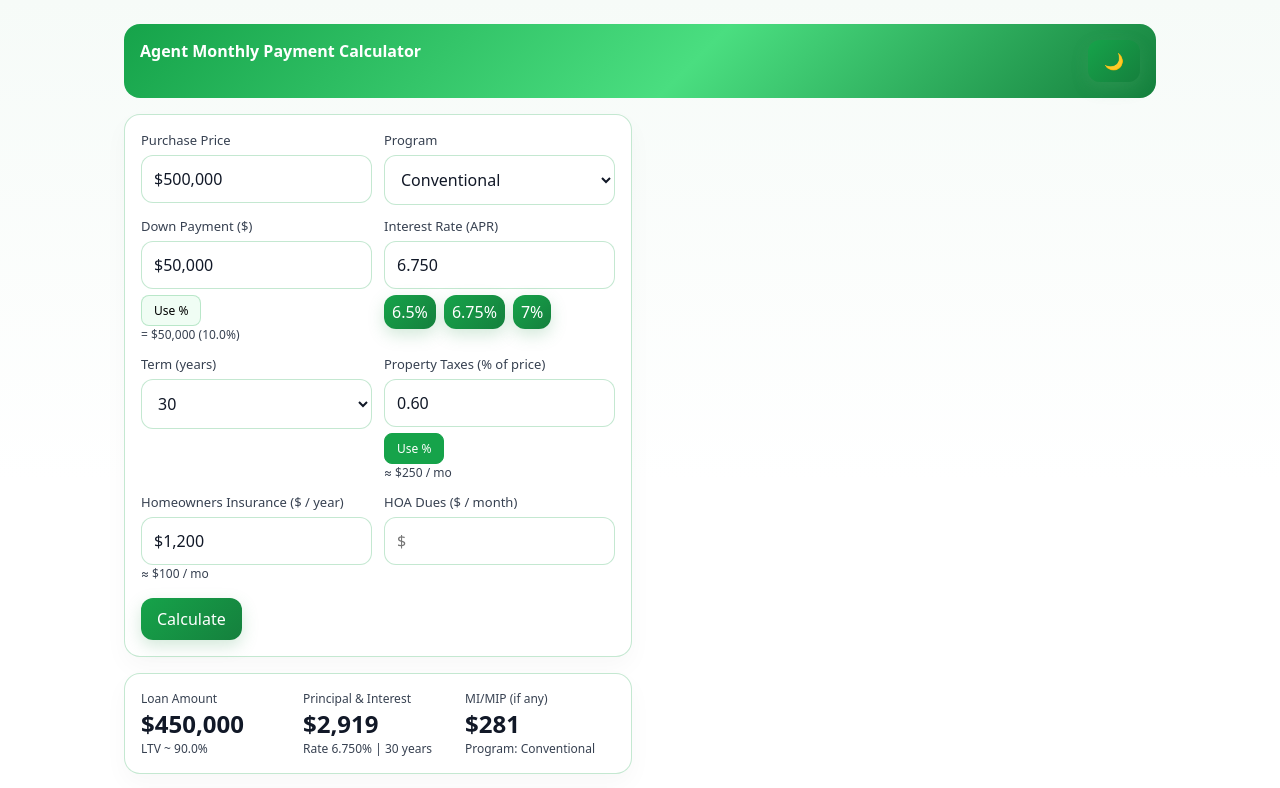
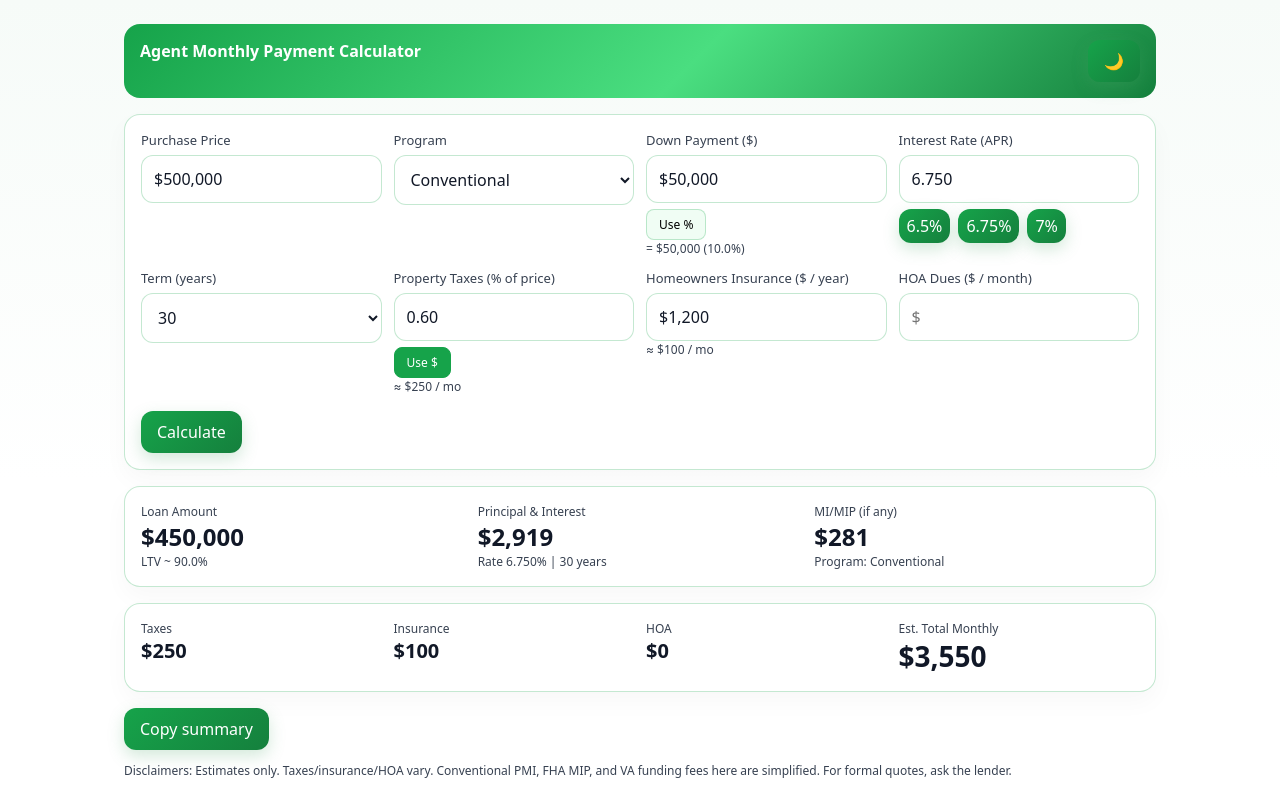
Before and after one commit to loganlgraham/agent-calculator, a React (Vite) app: page / in a window 1280 px wide. Shown: the top 788 px of the page. Built offline with nearby package versions, Linux system fonts and the light colour scheme.

Commit message:
feat: improve banner alignment and toggles

```diff
--- a/src/MonthlyPaymentCalculator.jsx
+++ b/src/MonthlyPaymentCalculator.jsx
@@ -199,9 +199,8 @@ export default function MonthlyPaymentCalculator(){
 
   return (
     <>
-      <section className="grid">
       <div className="card">
-          <div className="grid" style={{gridTemplateColumns:'1fr 1fr', gap:12}}>
+        <div className="form-grid">
             <div>
               <label>Purchase Price</label>
               <CurrencyInput value={price} onChange={setPrice} placeholder="$" />
@@ -222,7 +221,21 @@ export default function MonthlyPaymentCalculator(){
                 <CurrencyInput value={Number(downInput)||0} onChange={(v)=>setDownInput(v)} placeholder="$" />
               )}
               <div className="row" style={{marginTop:6}}>
-                <button className={`toggle ${downModePct ? 'active' : ''}`} onClick={()=>setDownModePct(p=>!p)}>Use %</button>
+                <button
+                  className={`toggle ${downModePct ? 'active' : ''}`}
+                  onClick={() => {
+                    if (downModePct) {
+                      const dollars = price * (Number(downInput) / 100);
+                      setDownInput(Math.round(dollars));
+                    } else {
+                      const pct = price > 0 ? (Number(downInput) / price) * 100 : 0;
+                      setDownInput(Number(pct.toFixed(2)));
+                    }
+                    setDownModePct(m => !m);
+                  }}
+                >
+                  {downModePct ? 'Use $' : 'Use %'}
+                </button>
               </div>
               <div className="small">= {fmtCurrency(downDollar)} ({fmtNumber(downPct,1)}%)</div>
             </div>
@@ -251,7 +264,21 @@ export default function MonthlyPaymentCalculator(){
                 <CurrencyInput value={taxInput} onChange={setTaxInput} placeholder="$" />
               )}
               <div className="row" style={{marginTop:6}}>
-                <button className={`toggle ${taxModePct ? 'active' : ''}`} onClick={()=>setTaxModePct(p=>!p)}>Use %</button>
+                <button
+                  className={`toggle ${taxModePct ? 'active' : ''}`}
+                  onClick={() => {
+                    if (taxModePct) {
+                      const dollars = price * (Number(taxInput) / 100);
+                      setTaxInput(Math.round(dollars));
+                    } else {
+                      const pct = price > 0 ? (Number(taxInput) / price) * 100 : 0;
+                      setTaxInput(Number(pct.toFixed(2)));
+                    }
+                    setTaxModePct(m => !m);
+                  }}
+                >
+                  {taxModePct ? 'Use $' : 'Use %'}
+                </button>
               </div>
               <div className="small">≈ {fmtCurrency(approxMonthlyTax)} / mo</div>
             </div>
@@ -269,11 +296,9 @@ export default function MonthlyPaymentCalculator(){
           <button className="btn" onClick={calculate}>Calculate</button>
         </div>
       </div>
-      </section>
 
-      <section className="grid" style={{marginTop:16}}>
-        <div className="card">
-          <div className="grid" style={{gridTemplateColumns:'1fr 1fr 1fr', gap:12}}>
+      <div className="card" style={{marginTop:16}}>
+        <div className="summary-grid3">
             <div>
               <div className="small">Loan Amount</div>
               <div className="h1" style={{fontSize:24}}>{fmtCurrency(calc.loanAmount)}</div>
@@ -291,11 +316,9 @@ export default function MonthlyPaymentCalculator(){
             </div>
         </div>
       </div>
-      </section>
 
-      <section className="grid" style={{marginTop:16}}>
-        <div className="card">
-          <div className="grid" style={{gridTemplateColumns:'1fr 1fr 1fr 1fr', gap:12}}>
+      <div className="card" style={{marginTop:16}}>
+        <div className="summary-grid4">
             <div>
               <div className="small">Taxes</div>
               <div className="h1" style={{fontSize:20}}>{fmtCurrency(calc.monthlyTax)}</div>
@@ -314,7 +337,6 @@ export default function MonthlyPaymentCalculator(){
             </div>
         </div>
       </div>
-      </section>
 
       <div className="row" style={{marginTop:16, flexWrap:'wrap', gap:12}}>
         <button className="btn" onClick={copySummary}>Copy summary</button>
--- a/src/index.css
+++ b/src/index.css
@@ -48,3 +48,7 @@ input[type="text"]:focus,select:focus,textarea:focus{border-color:var(--brand);b
 .toggle.active{background:var(--brand);color:#fff;border-color:var(--brand)}
 .dark .toggle{background:#12301F;border-color:#53B27B;color:#DDF7E9}
 .dark .toggle.active{background:var(--brand-dark);border-color:var(--brand-dark)}
+
+.form-grid{display:grid;grid-template-columns:repeat(auto-fit,minmax(240px,1fr));gap:12px}
+.summary-grid3{display:grid;grid-template-columns:repeat(auto-fit,minmax(200px,1fr));gap:12px}
+.summary-grid4{display:grid;grid-template-columns:repeat(auto-fit,minmax(160px,1fr));gap:12px}
```
Lines whose indentation alone changed are shown as unchanged.
